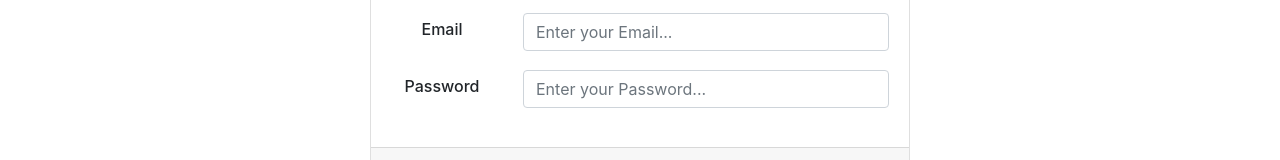
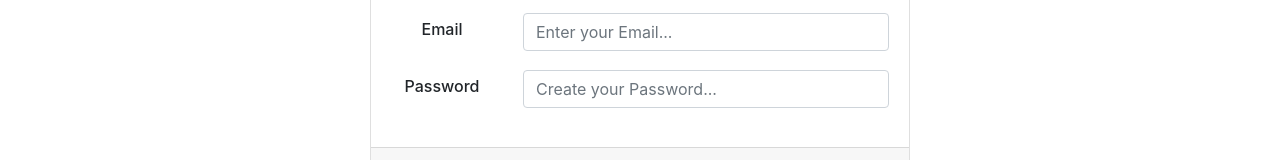
Before and after one commit to wajeshubham/GitHub-User-Fetcher, a React (Create React App) app: page /signup in a window 1280 px wide. Shown: the part 205-365 px from the top of the page. Built offline with nearby package versions, Linux system fonts and the light colour scheme; the HTML template or start-up script is replaced by a standard one.

Commit message:
Update signup.js

```diff
--- a/src/pages/signup.js
+++ b/src/pages/signup.js
@@ -84,7 +84,7 @@ function SignUp() {
                         type="password"
                         name="password"
                         id="password"
-                        placeholder="Enter your Password..."
+                        placeholder="Create your Password..."
                         value={password}
                         onChange={(e) => setPassword(e.target.value)}
                       />
```
